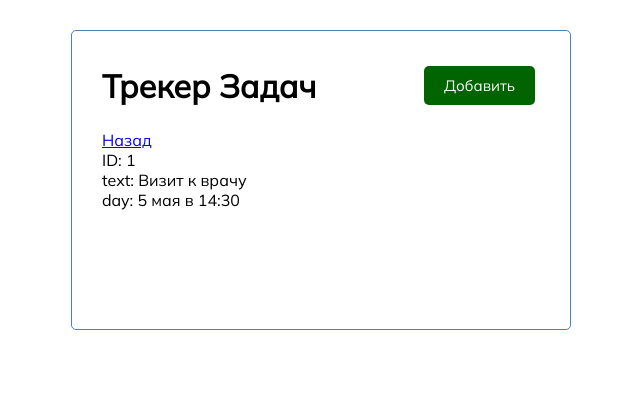
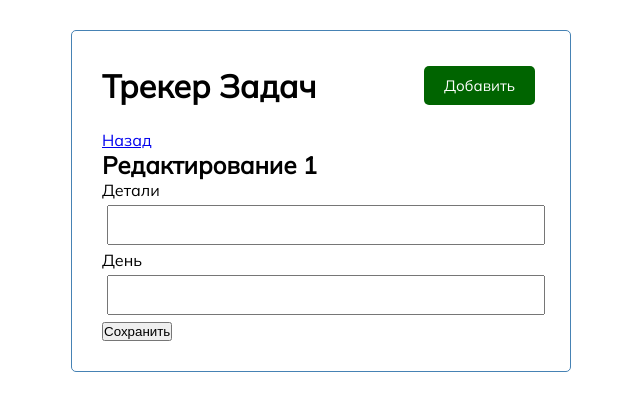
Before and after one commit to timeking/angular-task-tracker, an Angular app: page /tasks/1 in a window 1280 px wide. Shown: the top 410 px of the page, without its empty margins (319-959 px from the left). Built offline with nearby package versions, Linux system fonts and the light colour scheme; data requests are answered from the project's data file.

Commit message:
add form controls

```diff
--- a/src/app/components/button/button.component.ts
+++ b/src/app/components/button/button.component.ts
@@ -1,4 +1,4 @@
-import { Component, Input, Output, EventEmitter } from '@angular/core';
+import { Component, Input } from '@angular/core';
 import {RouterLink} from "@angular/router";
 
 @Component({
--- a/src/app/components/task/task.component.ts
+++ b/src/app/components/task/task.component.ts
@@ -3,15 +3,28 @@ import { CommonModule } from '@angular/common';
 import { Task } from 'src/app/Task';
 import {ActivatedRoute, RouterLink, RouterModule} from "@angular/router";
 import {TaskService} from "../../services/task.service";
+import {FormControl, FormGroup, ReactiveFormsModule} from "@angular/forms";
 
 @Component({
   selector: 'app-task',
   standalone: true,
-  imports: [CommonModule, RouterModule],
+  imports: [CommonModule, RouterModule, ReactiveFormsModule],
   template: ` <a [routerLink]="['/tasks']">Назад</a>
-    <p>ID: <span>{{task?.id}}</span></p>
-    <p>text: <span>{{task?.text}}</span></p>
-    <p>day: <span>{{task?.day}}</span></p>
+  <h2>Редактирование {{task?.id}}</h2>
+
+  <form [formGroup]="applyForm" (submit)="submitTask()">
+    <span class="form-control">
+      <label for="details">Детали</label>
+      <input id="details" type="text" formControlName="details">
+    </span>
+
+    <span class="form-control">
+      <label for="day">День</label>
+      <input id="day" type="text" formControlName="day">
+    </span>
+
+    <button type="submit" class="primary">Сохранить</button>
+  </form>
   `,
   styleUrl: './task.component.css'
 })
@@ -19,6 +32,10 @@ export class TaskComponent {
   route: ActivatedRoute = inject(ActivatedRoute)
   taskService: TaskService = inject(TaskService);
   task: Task | undefined;
+  applyForm = new FormGroup({
+    details: new FormControl(''),
+    day: new FormControl(''),
+  })
 
   constructor() {
     const idValue = this.route.snapshot.params["id"];
@@ -30,5 +47,7 @@ export class TaskComponent {
     }
   }
 
+  submitTask() {
 
+  }
 }
```
